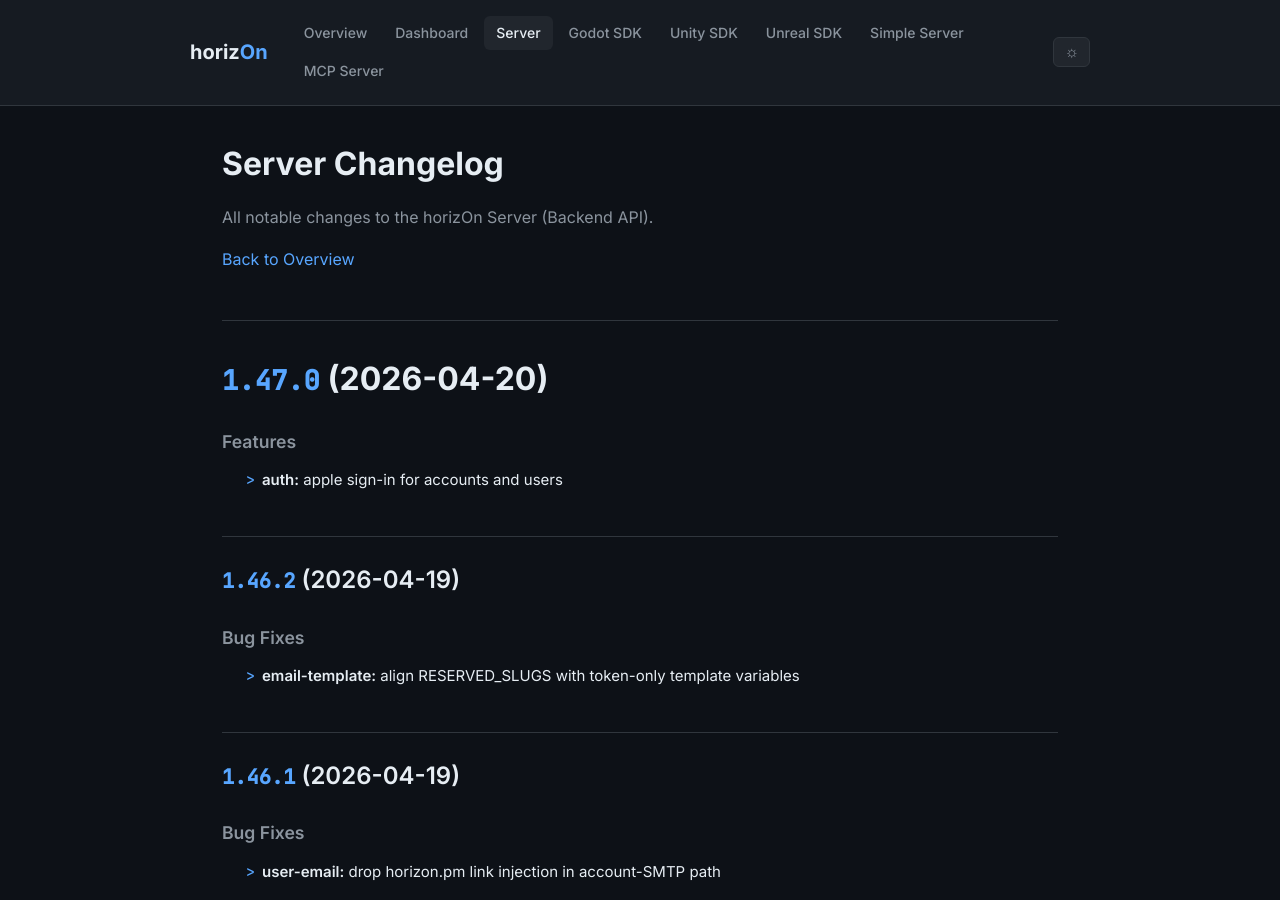
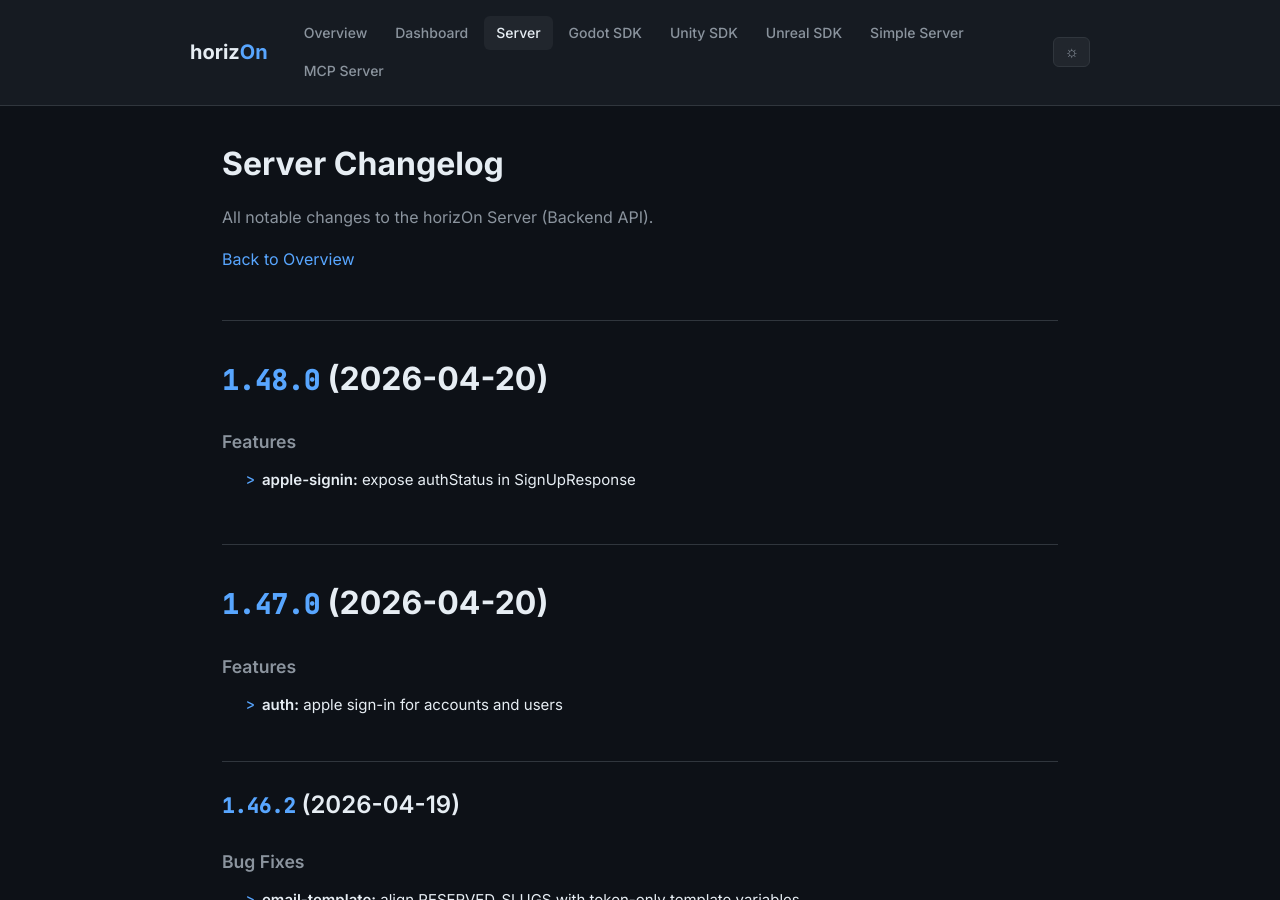
Before and after one commit to ProjectMakersDE/horizOn-Changelog, a Jekyll site: the page built from server-changelog.md, in a window 1280 px wide and 900 px high. Built offline with Jekyll 4.4.1, drawn with Linux system fonts in a browser that asks for light colours.

Commit message:
chore: sync changelogs [skip ci]

```diff
--- a/server-changelog.md
+++ b/server-changelog.md
@@ -8,6 +8,13 @@ title: Server Changelog
 All notable changes to the horizOn Server (Backend API).
 
 [Back to Overview](.)
+
+# [1.48.0](https://github.com/ProjectMakersDE/horizOn-Server/compare/v1.47.0...v1.48.0) (2026-04-20)
+
+
+### Features
+
+* **apple-signin:** expose authStatus in SignUpResponse ([1e18dac](https://github.com/ProjectMakersDE/horizOn-Server/commit/1e18dac398ed2ee430fd8475a363d79ba3da5b0b))
 
 # [1.47.0](https://github.com/ProjectMakersDE/horizOn-Server/compare/v1.46.2...v1.47.0) (2026-04-20)
 
```
Also changed, not shown: index.md (+1 -1 lines).
